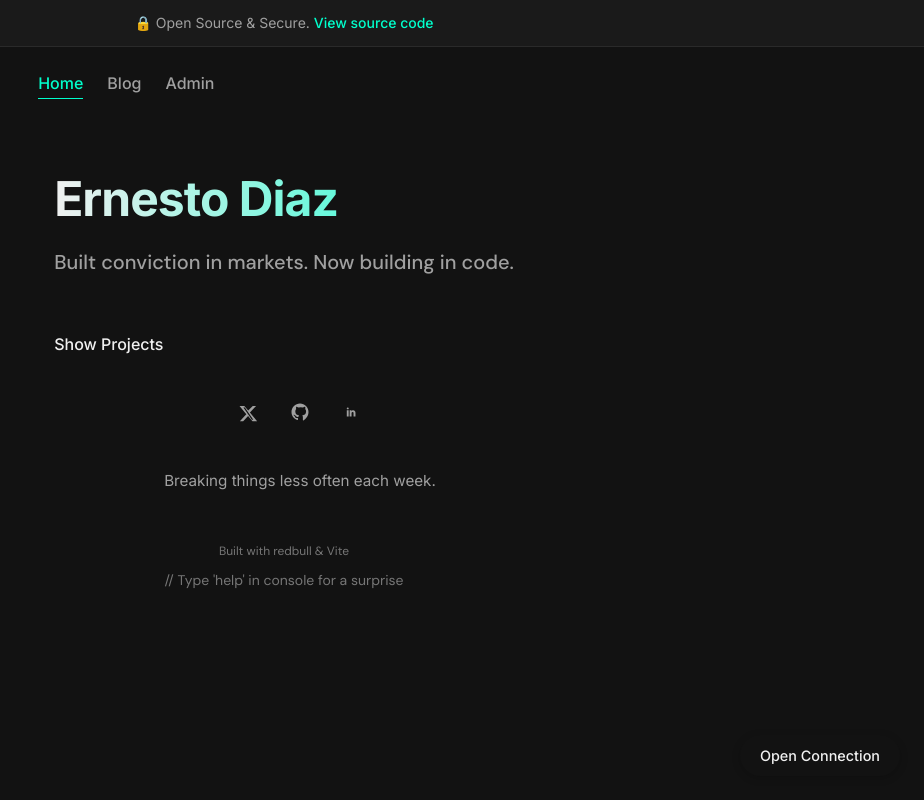
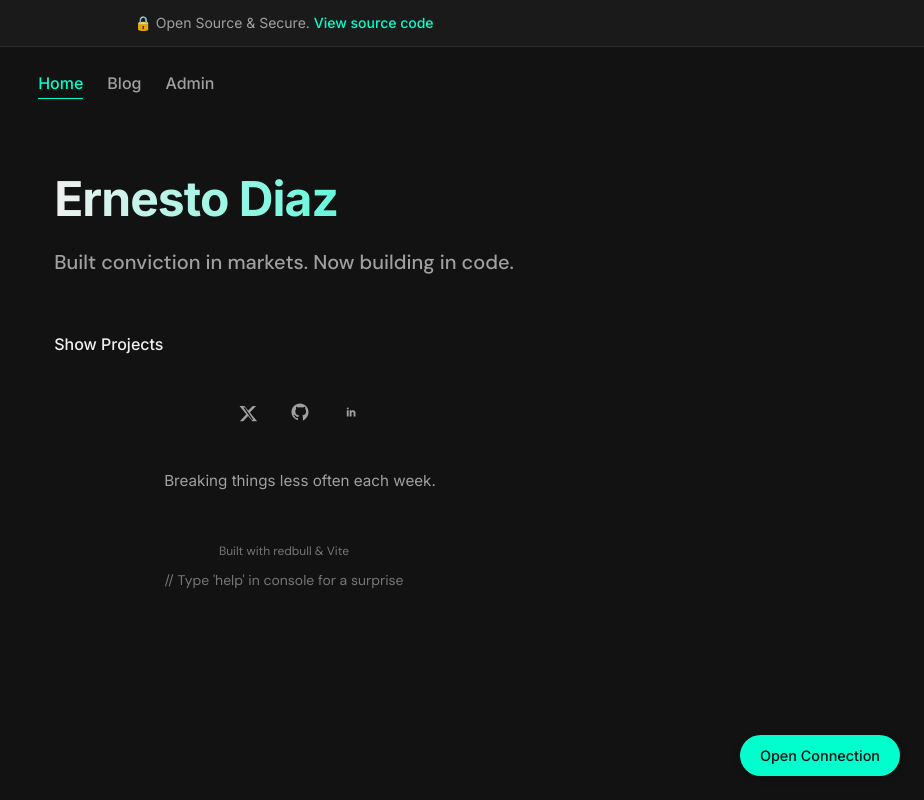
Before and after one commit to zlizzle/Personal-Website, a React (Vite) app in the folder frontend/: page / in a window 1280 px wide. Shown: the whole page, without its empty margins (356-1280 px from the left). Built offline with nearby package versions, Linux system fonts and the light colour scheme.

Commit message:
Tweaked chat

```diff
--- a/frontend/src/App.css
+++ b/frontend/src/App.css
@@ -328,8 +328,8 @@ button:hover, .cta:hover {
   position: fixed;
   bottom: 1.5rem;
   right: 1.5rem;
-  background: var(--accent-color);
-  color: var(--bg-color);
+  background: var(--accent);
+  color: var(--bg);
   border: none;
   padding: 0.75rem 1.25rem;
   border-radius: 2rem;
--- a/frontend/src/App.jsx
+++ b/frontend/src/App.jsx
@@ -23,6 +23,7 @@ function App() {
   const messagesEndRef = useRef(null);
   const chatInputRef = useRef(null);
   const location = useLocation();
+  const [isMobile, setIsMobile] = useState(false);
 
   // Only show console animation on home page
   useEffect(() => {
@@ -270,15 +271,28 @@ function App() {
     return message;
   };
 
-  // Check for mobile device
-  const isMobile = /iPhone|iPad|iPod|Android/i.test(navigator.userAgent);
+  // Improved mobile detection using media query
+  useEffect(() => {
+    const checkMobile = () => {
+      setIsMobile(window.matchMedia('(max-width: 768px)').matches);
+    };
+
+    // Initial check
+    checkMobile();
+
+    // Add listener for window resize
+    window.addEventListener('resize', checkMobile);
+    return () => window.removeEventListener('resize', checkMobile);
+  }, []);
 
   const handleAIChat = async (message) => {
+    console.log('handleAIChat called with:', message);
     // Add user message
     setChatMessages(prev => [...prev, { role: 'user', content: message }]);
 
     // Check for secret commands
     const lowerMessage = message.toLowerCase();
+    console.log('Checking message:', lowerMessage);
     for (const [command, response] of Object.entries(secretCommands)) {
       if (lowerMessage.includes(command)) {
         const typedResponse = await simulateTyping(response());
@@ -316,9 +330,10 @@ function App() {
     try {
       // Regular response with typing animation
       let response;
-      if (message.toLowerCase().includes('help')) {
+      if (lowerMessage.includes('help')) {
+        console.log('Help message detected, selecting help response');
         response = songResponses.help[Math.floor(Math.random() * songResponses.help.length)];
-      } else if (message.trim().length === 0 || message.toLowerCase().includes('...')) {
+      } else if (message.trim().length === 0 || lowerMessage.includes('...')) {
         // Idle response for empty messages or ellipsis
         response = songResponses.idle[Math.floor(Math.random() * songResponses.idle.length)];
       } else if (Math.random() < 0.1) { // 10% chance of error
@@ -429,7 +444,9 @@ function App() {
             onSubmit={(e) => {
               e.preventDefault();
               const input = e.target.elements.message;
+              console.log('Form submitted with value:', input.value);
               if (input.value.trim()) {
+                console.log('Calling handleAIChat with:', input.value);
                 handleAIChat(input.value);
                 input.value = '';
                 // Keep focus on input after sending
```
